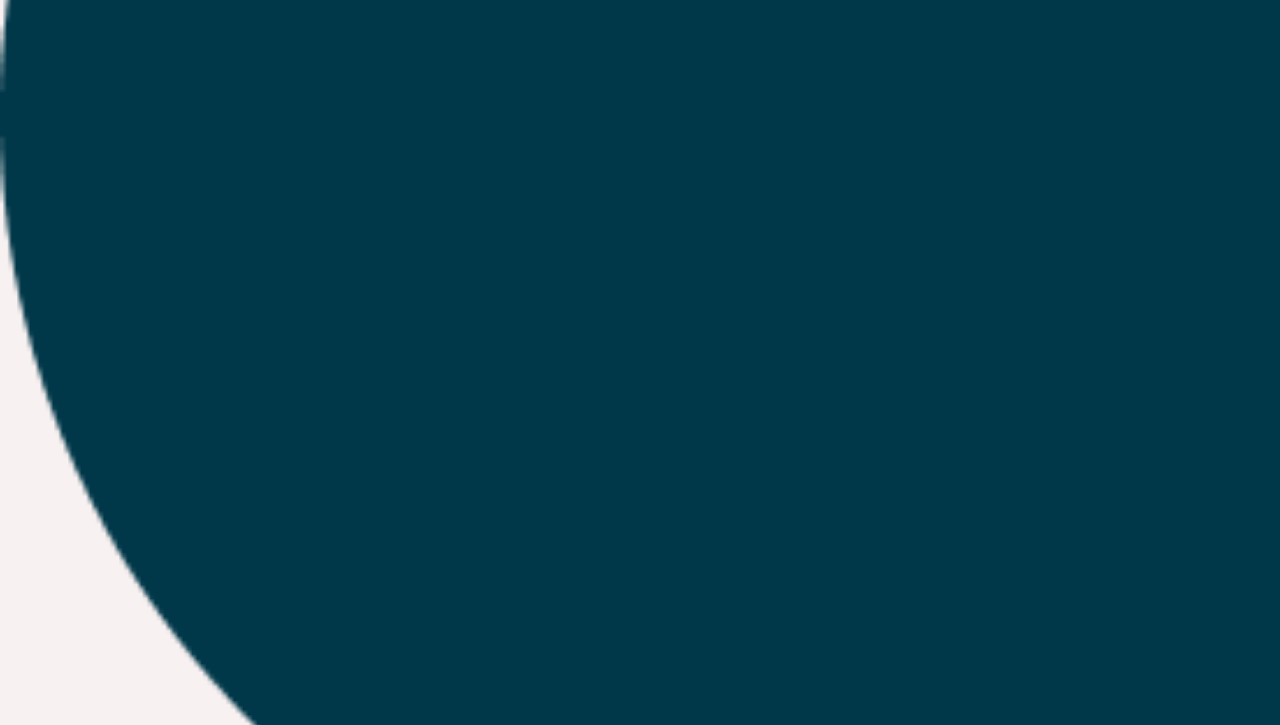
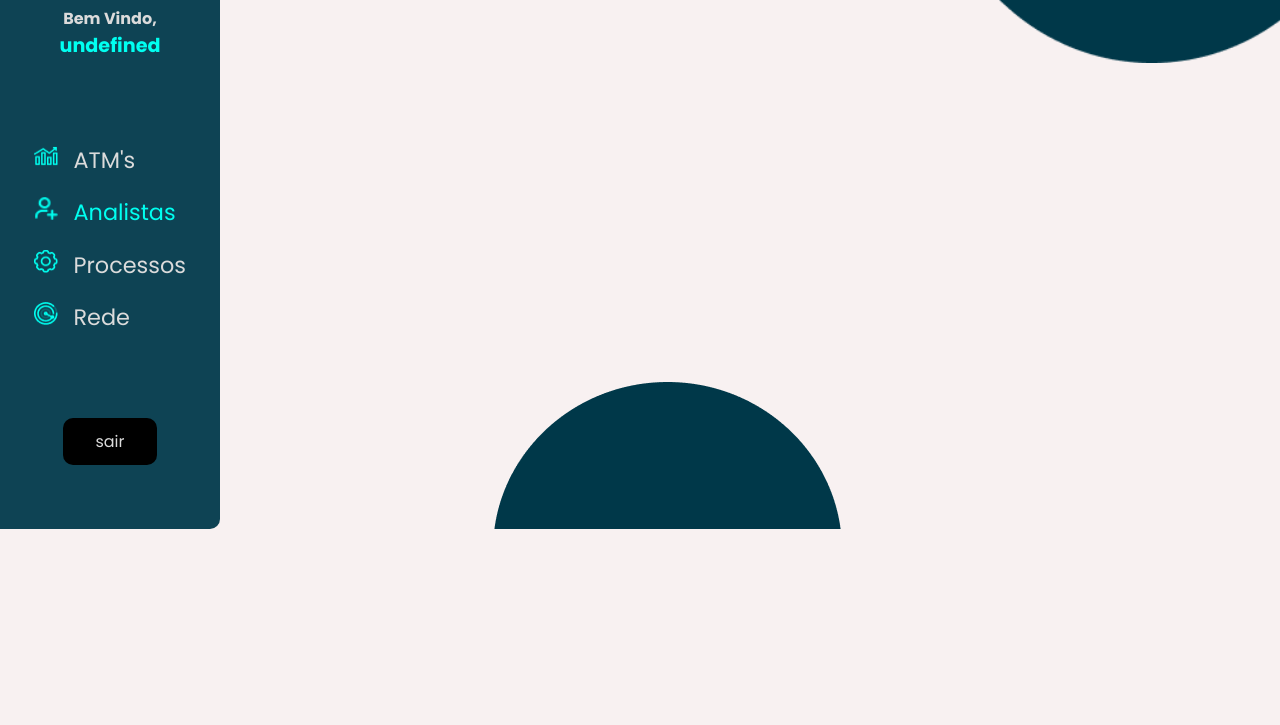
Before and after one commit to CashTec/CashTech-SITE, a website: page site/public/cashtechSystem/users.html in a window 1280 px wide. Shown: the part 271-996 px from the top of the page. After the commit the page ends 800 px from the top, so only its background shows below. Drawn offline with Linux system fonts and the light colour scheme; no server answers; files whose address does not match are found by name.

```diff
--- a/site/public/css/style.css
+++ b/site/public/css/style.css
@@ -356,9 +356,9 @@
 
 }
 
-.next.active{
+.next.active {
   display: none;
-  transition-delay:0.6s ;
+  transition-delay: 0.6s;
 }
 
 .prev {
@@ -682,3 +682,102 @@
   display: grid;
   grid-template-columns: 2fr 2fr;
 }
+
+
+
+/* --------- MENU CASHTECH SYSTEM ---------- */
+.menu {
+  position: fixed;
+  left: 0;
+  display: flex;
+  width: 220px;
+  height: 100%;
+  left: 0;
+  background-color: #0E4354;
+  border-radius: 0px 10px 10px 0px;
+}
+
+.menu .container {
+  flex-direction: column;
+  justify-content: space-between;
+  color: #dbdbdb;
+  padding: 4rem 0;
+}
+
+.logo-menu img {
+  height: 126px;
+}
+
+.bem-vindo {
+  display: flex;
+  flex-direction: column;
+  align-items: center;
+  justify-content: center;
+  margin-top: 1rem;
+  text-align: center;
+}
+
+.bem-vindo span {
+  font-size: 1.2rem;
+  font-weight: 700;
+  color: #00FFF0;
+}
+
+.lista a {
+  display: flex;
+  align-items: center;
+  margin: 1.2rem 0;
+}
+
+.lista img {
+  width: 23.51px;
+  margin-right: 10px;
+}
+
+.lista li {
+  border-radius: 10px;
+  cursor: pointer;
+  font-size: 22.38px;
+}
+
+.lista li:hover {
+  transform: scale(1.1, 1.1);
+  transition: 400ms;
+  color: #00FFF0;
+}
+
+.lista li:active {
+  transform: scale(0.95, 0.95);
+}
+
+.sair {
+  color: #dbdbdb;
+  font-size: 1rem;
+  background-color: #000000;
+  padding: 0.7rem 2rem;
+  border-radius: 10px;
+}
+
+.active-menu {
+  color: #00FFF0;
+}
+
+/* --------- FIM MENU ---------- */
+
+.eclipseUp,
+.eclipseDown {
+  width: 349px;
+  position: fixed;
+}
+
+.eclipseUp {
+  right: 0;
+  top: 0;
+  z-index: -1;
+}
+
+.eclipseDown {
+  left: 493px;
+  bottom: 0;
+  z-index: -1;
+}
```
